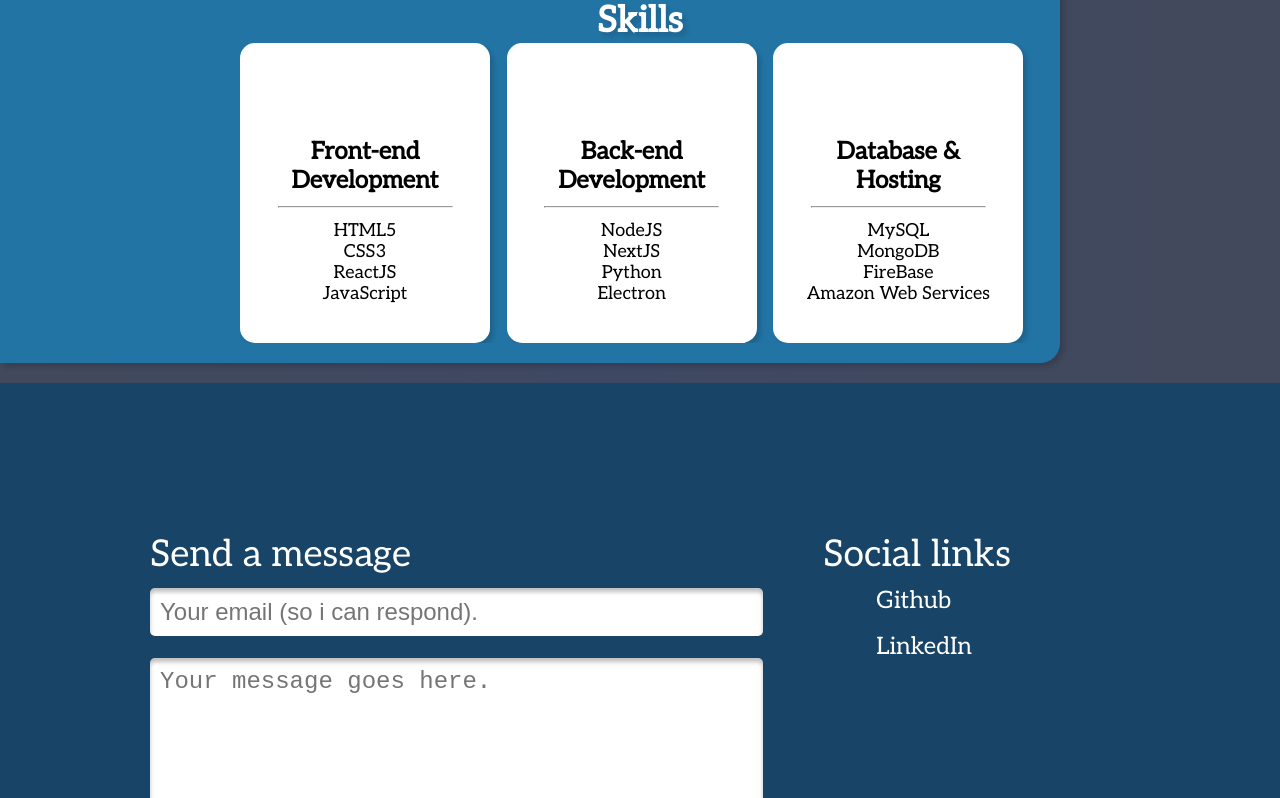
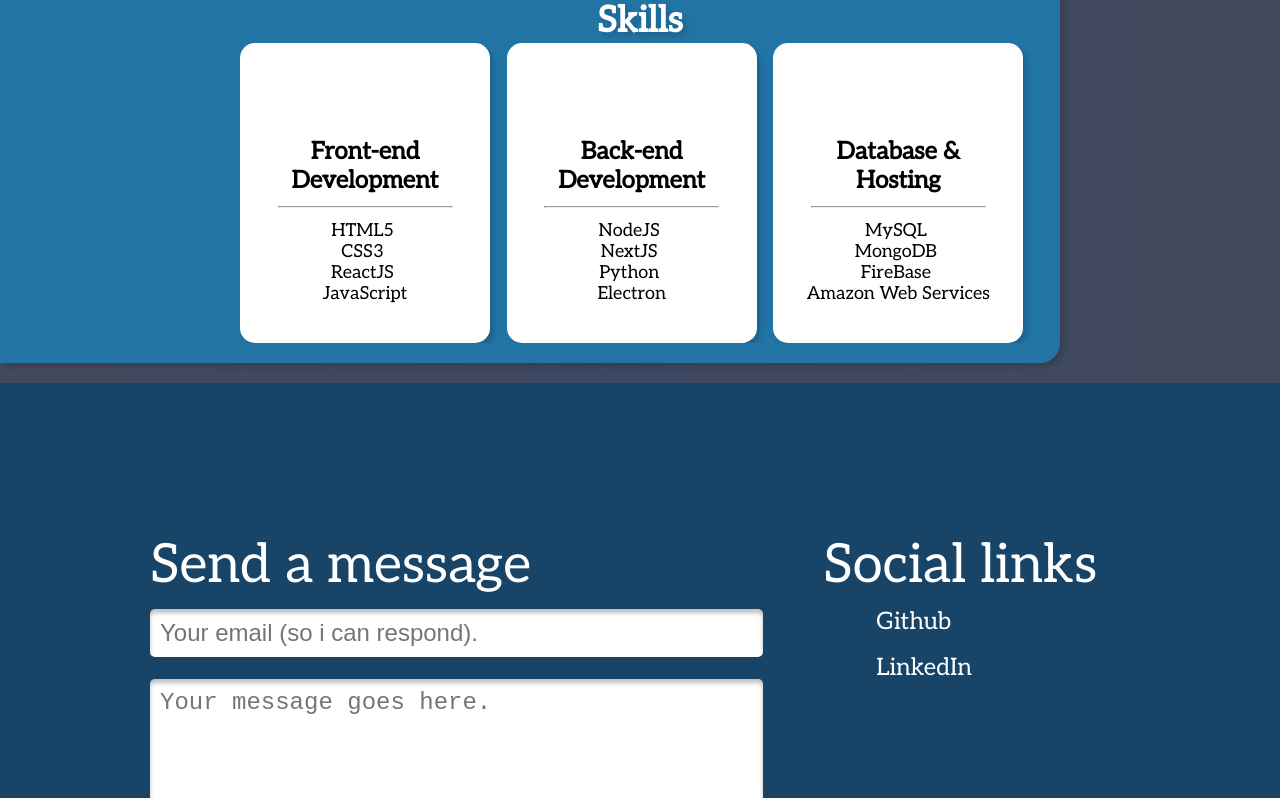
Before and after one commit to NSkelin/Web-Portfolio, a Next.js app: page / in a window 1280 px wide. Shown: the part 1911-2709 px from the top of the page. Built offline with nearby package versions, Linux system fonts and the light colour scheme; some icons are missing.

Commit message:
update styles tweak font sizes. add ul / li styling

```diff
--- a/styles/globals.css
+++ b/styles/globals.css
@@ -18,16 +18,30 @@ h1 {
     font-size: 57px;
 }
 h2 {
-    font-size: 37px;
+    font-size: 54px;
     font-weight: normal;
 }
 h3 {
+    font-size: 37px;
+}
+h4 {
     font-size: 24px;
 }
 
-h1, h2, h3 {
+h1, h2, h3, h4 {
     margin: 0;
 }
+ul {
+    padding: 0;
+    margin: 0;
+}
+li {
+    list-style-type: none;
+    display: inline;
+}
+li:not(:last-child) {
+    margin-right: 5px;
+ }
 
 button {
     color: white;
```
